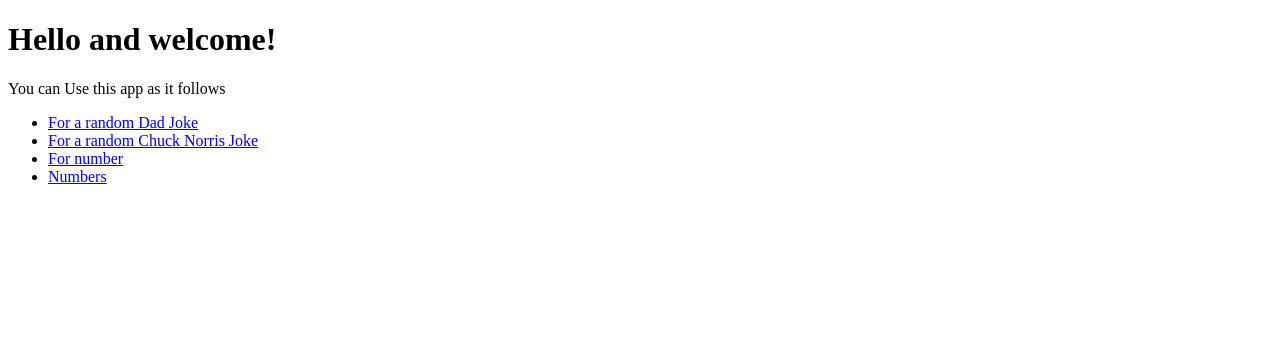
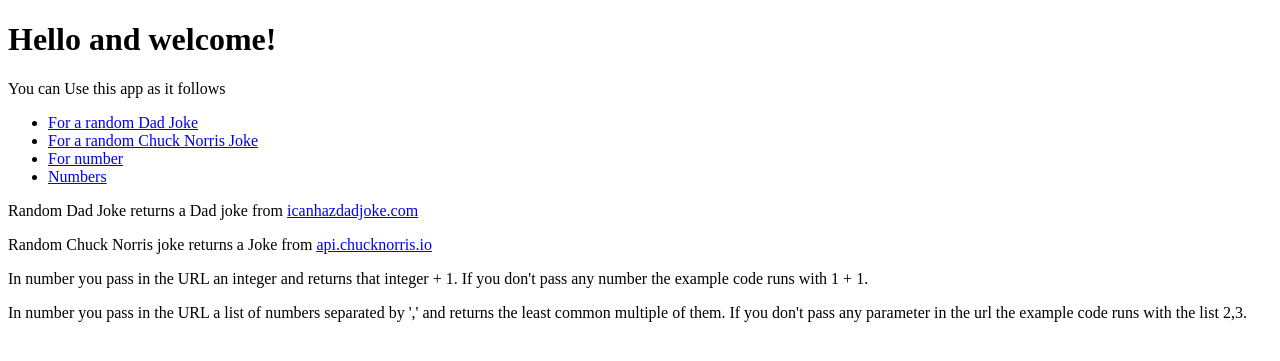
Before and after one commit to oramirezperera/flask_test, a Flask app: page / in a window 1280 px wide. Shown: the top 361 px of the page. Run offline with Flask 2, Linux system fonts and the light colour scheme.

Commit message:
final changes to index.html and readme.md

```diff
--- a/templates/index.html
+++ b/templates/index.html
@@ -15,4 +15,16 @@
             <li><a href="/numbers/">Numbers</a></li>
         </ul>
 
+        <p>
+            Random Dad Joke returns a Dad joke from <a href="https://icanhazdadjoke.com/" target="_blank">icanhazdadjoke.com</a>
+        </p>
+        <p>
+            Random Chuck Norris joke returns a Joke from <a href="https://api.chucknorris.io" target="_blank">api.chucknorris.io</a>
+        </p>
+        <p>
+            In number you pass in the URL an integer and returns that integer + 1. If you don't pass any number the example code runs with 1 + 1.
+        </p>
+        <p>
+            In number you pass in the URL a list of numbers separated by ',' and returns the least common multiple of them. If you don't pass any parameter in the url the example code runs with the list 2,3.
+        </p>
 {% endblock %}
```
